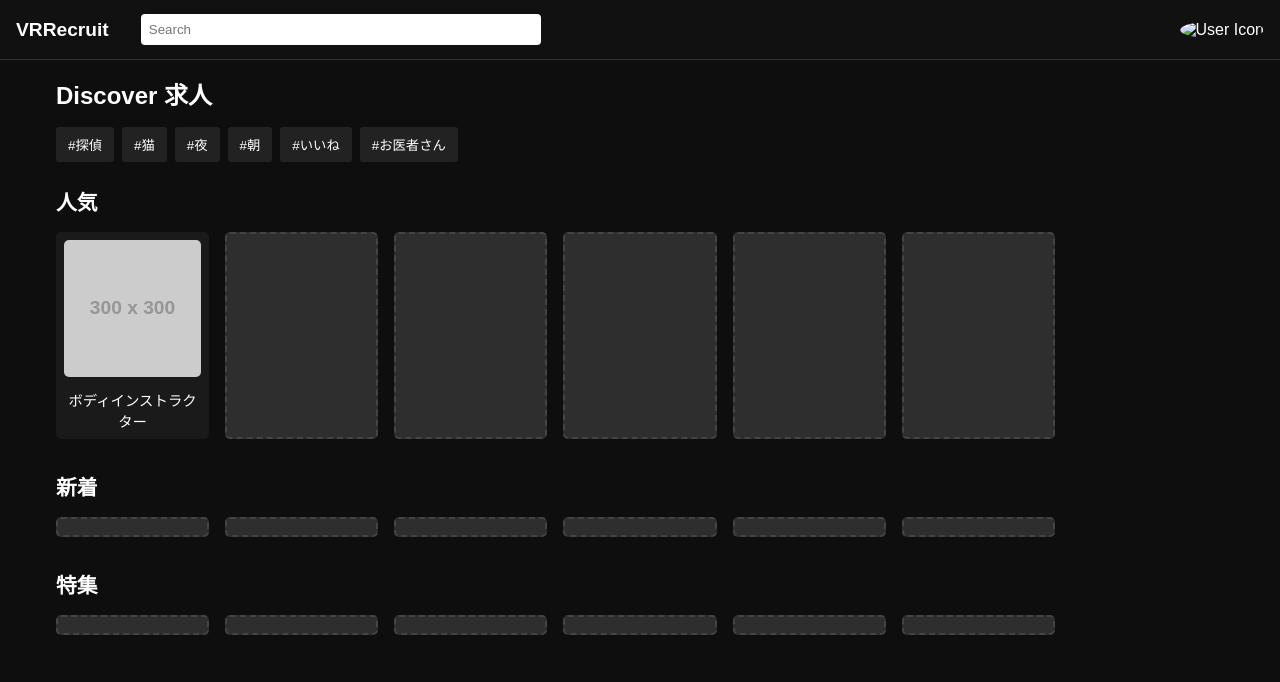
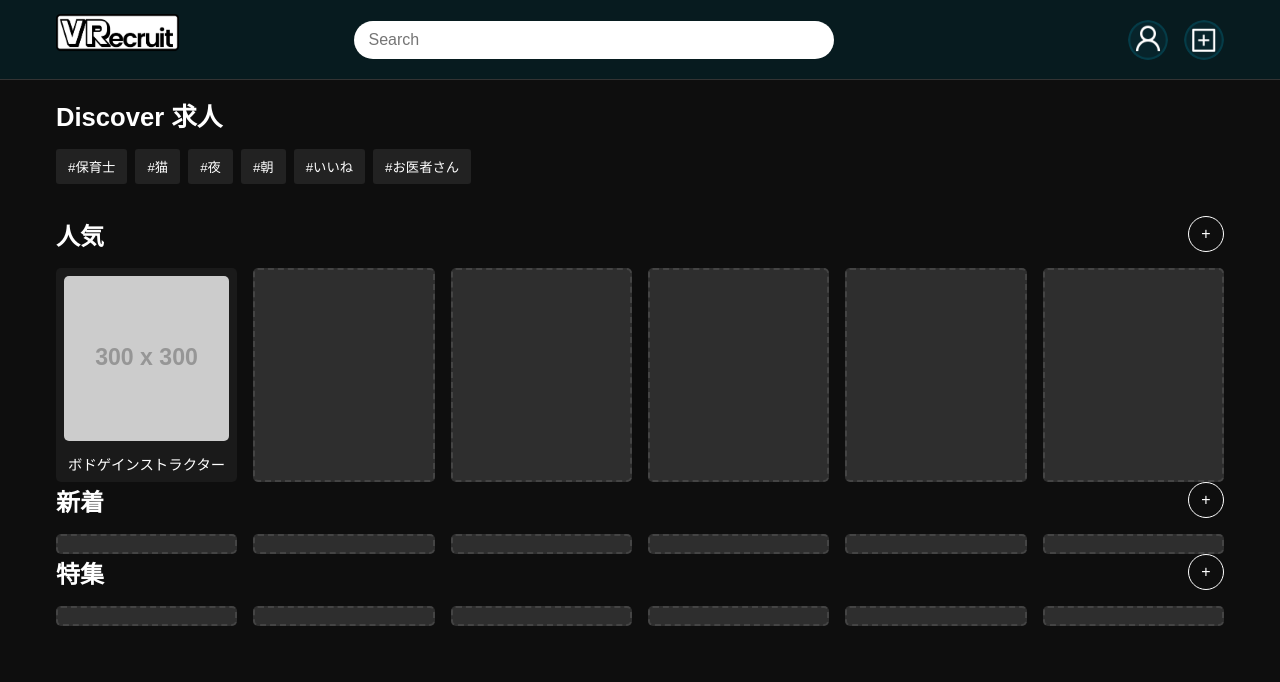
Before and after one commit to Karaag/VRecruit, a Flask app: page / in a window 1280 px wide. Shown: the top 682 px of the page. Run offline with Flask 3, Linux system fonts and the light colour scheme; grey boxes labelled with a size stand in for pictures from a placeholder-image service; data that the repository does not hold is empty; some libraries are stand-ins or nearby versions.

Commit message:
メイン画面のhtmlとCSSを調整中、サイトの雛形を作っています

```diff
--- a/app.py
+++ b/app.py
@@ -1,5 +1,5 @@
 import os
-from flask import Flask, render_template
+from flask import Flask, render_template, request, redirect, url_for
 from models import db, User, Post, PostAnalytics, Tag, PostTag
 
 app = Flask(__name__)
@@ -23,6 +23,31 @@ def index():
     posts = Post.query.all()
     return render_template("index.html", posts=posts)
 
+# アカウントページ
+@app.route("/account")
+def account():
+    # とりあえず簡単にテンプレートを返す例
+    return render_template("account.html")
+
+# 投稿作成ページ
+@app.route("/post", methods=["GET", "POST"])
+def post_page():
+    if request.method == "POST":
+        # ここでフォーム処理やDBへの書き込みなどを行う
+        # title = request.form.get("title")
+        # ...
+        return redirect(url_for("index"))
+    return render_template("post.html")
+
+# 検索ページ (GETのみ想定)
+@app.route("/search")
+def search():
+    keyword = request.args.get("q", "")  # クエリパラメータ ?q=... を取得
+    # ここでDB検索などを行って結果を変数に入れる
+    search_results = []
+    # 例: search_results = Post.query.filter(Post.title.contains(keyword)).all()
+    return render_template("search.html", keyword=keyword, results=search_results)
+
 # アプリ起動時にデータベースを作成
 if __name__ == "__main__":
     with app.app_context():
--- a/static/index.css
+++ b/static/index.css
@@ -1,4 +1,4 @@
-/* 全体のリセット・ベース */
+/* リセット */
 * {
   margin: 0;
   padding: 0;
@@ -11,64 +11,89 @@
   font-family: sans-serif;
 }
 
-  /* ヘッダー */
+/* ヘッダー全体：固定表示 */
 .header {
+  position: fixed;
+  top: 0;
+  left: 0;
+  width: 100%;
+  height: 80px; /* 大きめの高さ */
+  background-color: #071b1f; /* ← ヘッダーカラーを画像に近いトーンに */
+  border-bottom: 1px solid #333;
+  transition: top 0.3s ease;
+  z-index: 999;
+}
+
+/* ヘッダー内の幅をメインコンテンツとそろえるためのラッパ */
+.header-inner {
+  max-width: 1200px; /* ← サイト全体を合わせたい幅 */
+  height: 100%;
+  margin: 0 auto;     /* センター寄せ */
   display: flex;
   align-items: center;
-    padding: 0 1rem;
-    height: 60px;
-    background-color: #111111;
-    border-bottom: 1px solid #333;
+  justify-content: space-between; /* 左ロゴ - 中央検索 - 右アイコンを左右に配置 */
+  padding: 0 1rem;   /* 両サイドに余白 */
 }
 
-  .logo {
-    font-size: 1.2rem;
-    font-weight: bold;
-    margin-right: 2rem;
+/* 左ロゴ */
+.header-left {
+  cursor: pointer;
+}
+.logo-img {
+  height: 48px; /* ロゴ画像のサイズはお好みで */
 }
 
-  .search-bar {
+/* 検索フォームを中央配置して幅を広く */
+.header-center {
   flex: 1;
+  display: flex;
+  justify-content: center;
+}
+.search-input {
+  width: 600px;   /* 横に長く */
+  max-width: 80%; /* 画面が狭いときには8割程度まで */
+  padding: 10px 15px;
+  border-radius: 40px;
+  border: none;
+  outline: none;
+  font-size: 1rem;
+  background-color: #fff;
+  color: #333;
 }
 
-  .search-bar input {
-    width: 100%;
-    max-width: 400px;
-    padding: 0.5rem;
-    border-radius: 4px;
-    border: none;
-    outline: none;
+/* 右アイコン */
+.header-right {
+  display: flex;
+  align-items: center;
+  gap: 1rem;
 }
-
-  .user-icon img {
+.icon-btn {
   width: 40px;
   height: 40px;
   border-radius: 50%;
+  cursor: pointer;
 }
 
-  /* メインコンテンツ */
+/* メインコンテンツの上余白(ヘッダーぶん) */
 .main-content {
+  max-width: 1200px; /* ヘッダーと同じ幅 */
+  margin: 80px auto 0 auto; /* ヘッダー高さ80pxぶん下げる */
   padding: 1rem;
-    max-width: 1200px;
-    margin: 0 auto;
 }
 
-  /* Discover 見出し部分 */
-  .discover-section {
-    margin-bottom: 1.5rem;
-  }
-
-  .discover-section h1 {
-    font-size: 1.5rem;
+/* タイトルなど */
+.discover-title {
+  font-size: 1.6rem;
   margin-bottom: 1rem;
 }
 
+/* タグ一覧 */
 .tag-list {
   display: flex;
   flex-wrap: wrap;
   gap: 0.5rem;
+  margin-bottom: 2rem;
 }
-
 .tag-list button {
   background-color: #222;
   color: #fff;
@@ -78,33 +103,33 @@
   cursor: pointer;
   transition: background-color 0.2s;
 }
-
 .tag-list button:hover {
   background-color: #333;
 }
 
-  /* 見出し（人気、新着、特集） */
-  .popular-section,
-  .new-section,
-  .featured-section {
-    margin-bottom: 2rem;
+/* 各セクションやカード周りは既存のまま */
+.section-heading {
+  display: flex;
+  align-items: center;
+  justify-content: space-between;
+  margin-bottom: 1rem;
 }
-
-  .popular-section h2,
-  .new-section h2,
-  .featured-section h2 {
-    font-size: 1.3rem;
-    margin-bottom: 1rem;
+.section-add {
+  width: 36px;
+  height: 36px;
+  border: 1px solid #fff;
+  border-radius: 50%;
+  text-align: center;
+  line-height: 34px;
+  cursor: pointer;
 }
 
 /* カードグリッド */
 .card-grid {
   display: grid;
-    grid-template-columns: repeat(auto-fill, minmax(150px, 1fr));
+  grid-template-columns: repeat(auto-fill, minmax(160px, 1fr));
   gap: 1rem;
 }
-
-  /* カード */
 .card {
   background-color: #1a1a1a;
   border-radius: 5px;
@@ -113,34 +138,28 @@
   overflow: hidden;
   transition: transform 0.2s;
 }
-
 .card:hover {
   transform: translateY(-3px);
 }
-
 .card img {
   max-width: 100%;
   border-radius: 5px;
 }
-
-  /* カードのタイトルなど */
 .card-title {
   margin-top: 0.5rem;
   font-size: 0.9rem;
 }
-
-  /* 空カード（未登録の枠） */
 .card.empty {
   background-color: #2e2e2e;
   border: 2px dashed #444;
 }
 
-  /* レスポンシブ対応 */
+/* レスポンシブ対応（お好みで） */
 @media (max-width: 768px) {
-    .tag-list button {
-      padding: 0.4rem 0.6rem;
+  .search-input {
+    width: 100%;
+    max-width: 100%;
   }
-
   .card-grid {
     grid-template-columns: repeat(auto-fill, minmax(120px, 1fr));
   }
--- a/templates/index.html
+++ b/templates/index.html
@@ -1,53 +1,79 @@
 <!DOCTYPE html>
 <html lang="ja">
 <head>
-  <meta charset="UTF-8" />
-  <meta name="viewport" content="width=device-width, initial-scale=1.0" />
+  <meta charset="UTF-8">
+  <meta name="viewport" content="width=device-width, initial-scale=1.0">
   <title>VR Recruit - Discover 求人</title>
-  <link rel="stylesheet" href="/static/index.css" />
+  <!-- CSSの読み込み -->
+  <link rel="stylesheet" href="{{ url_for('static', filename='index.css') }}">
 </head>
 <body>
   <!-- ヘッダー -->
-  <header class="header">
-    <div class="logo">VRRecruit</div>
-    <div class="search-bar">
-      <input type="text" placeholder="Search" />
+  <header id="mainHeader" class="header">
+    <div class="header-inner">
+      <!-- 左側ロゴ -->
+      <div class="header-left" onclick="window.location.href='/'">
+        <img
+          src="{{ url_for('static', filename='images/logo.png') }}"
+          alt="VRRecruit Logo"
+          class="logo-img"
+        >
       </div>
-    <div class="user-icon">
-      <!-- アイコンなどに差し替え -->
-      <img src="https://via.placeholder.com/40" alt="User Icon" />
+
+      <!-- 検索バー -->
+      <div class="header-center">
+        <form action="/search" method="get">
+          <input type="text" name="q" placeholder="Search" class="search-input">
+        </form>
       </div>
+
+      <!-- 右側アイコン (人マークと＋マーク) -->
+      <div class="header-right">
+        <img
+          src="{{ url_for('static', filename='images/user-icon.png') }}"
+          alt="User Icon"
+          class="icon-btn"
+          onclick="window.location.href='/account'"
+        >
+        <img
+          src="{{ url_for('static', filename='images/plus-icon.png') }}"
+          alt="Plus Icon"
+          class="icon-btn"
+          onclick="window.location.href='/post'"
+        >
+      </div>
+    </div><!-- /.header-inner -->
   </header>
 
   <!-- メインコンテンツ -->
   <main class="main-content">
-    <!-- Discover 見出し部分 -->
-    <section class="discover-section">
-      <h1>Discover 求人</h1>
+    <!-- 見出し -->
+    <h1 class="discover-title">Discover 求人</h1>
     <!-- タグ一覧 -->
     <div class="tag-list">
-        <button>#探偵</button>
+      <button>#保育士</button>
       <button>#猫</button>
       <button>#夜</button>
       <button>#朝</button>
       <button>#いいね</button>
       <button>#お医者さん</button>
     </div>
-    </section>
 
     <!-- 人気セクション -->
     <section class="popular-section">
+      <div class="section-heading">
         <h2>人気</h2>
+        <!-- 見出し右側の＋ボタン -->
+        <div class="section-add" onclick="alert('人気に新規追加')">+</div>
+      </div>
       <div class="card-grid">
-        <!-- 1枚目のカード（実際の画像に差し替えてください） -->
         <div class="card">
           <img
             src="https://via.placeholder.com/300x300.png?text=VR+Instructor+Image"
             alt="VR Instructor"
           />
-          <p class="card-title">ボディインストラクター</p>
+          <p class="card-title">ボドゲインストラクター</p>
         </div>
-        <!-- 空きカードを複数配置（例） -->
         <div class="card empty"></div>
         <div class="card empty"></div>
         <div class="card empty"></div>
@@ -58,7 +84,10 @@
 
     <!-- 新着セクション -->
     <section class="new-section">
+      <div class="section-heading">
         <h2>新着</h2>
+        <div class="section-add" onclick="alert('新着に新規追加')">+</div>
+      </div>
       <div class="card-grid">
         <div class="card empty"></div>
         <div class="card empty"></div>
@@ -71,7 +100,10 @@
 
     <!-- 特集セクション -->
     <section class="featured-section">
+      <div class="section-heading">
         <h2>特集</h2>
+        <div class="section-add" onclick="alert('特集に新規追加')">+</div>
+      </div>
       <div class="card-grid">
         <div class="card empty"></div>
         <div class="card empty"></div>
@@ -82,5 +114,22 @@
       </div>
     </section>
   </main>
+
+  <!-- スクロールでヘッダーを隠すJS (必要なら) -->
+  <script>
+    let lastScrollTop = 0;
+    window.addEventListener("scroll", () => {
+      const header = document.getElementById("mainHeader");
+      const scrollTop = window.pageYOffset || document.documentElement.scrollTop;
+      if(scrollTop > lastScrollTop) {
+        // 下スクロール -> 隠す
+        header.style.top = "-80px";
+      } else {
+        // 上スクロール -> 表示
+        header.style.top = "0";
+      }
+      lastScrollTop = scrollTop;
+    });
+  </script>
 </body>
 </html>
```
Also changed, not shown: static/images/logo.png (added), static/images/plus-icon.png (added), static/images/user-icon.png (added), templates/account.html (added), templates/search.html (added), templates/search_results.html (deleted), templates/user_post_edit.html (deleted). Lines whose indentation alone changed are shown as unchanged.
